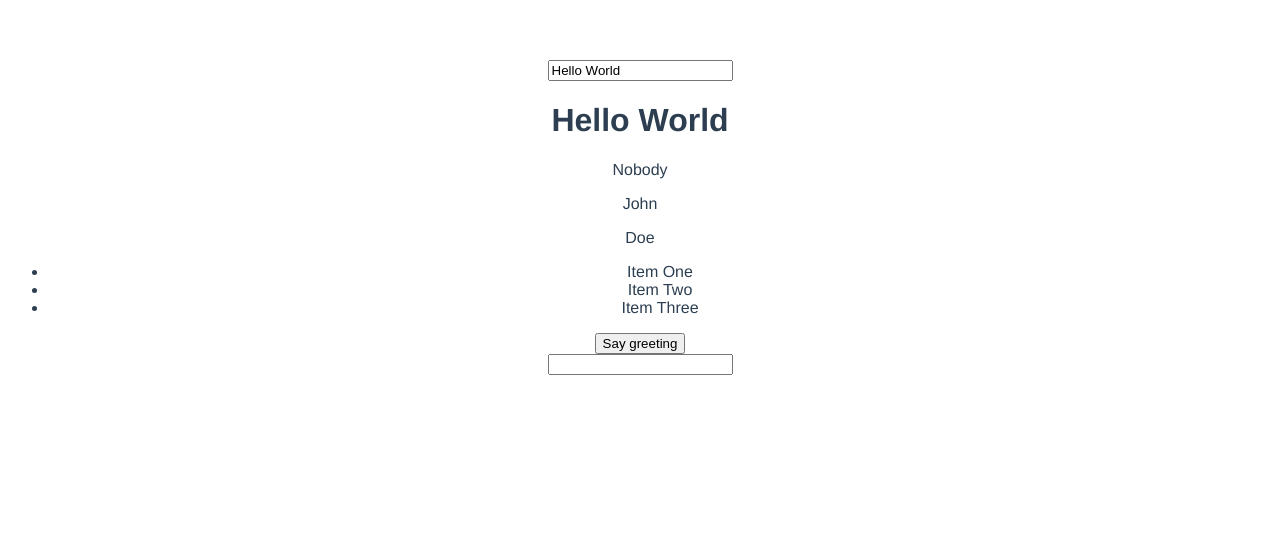
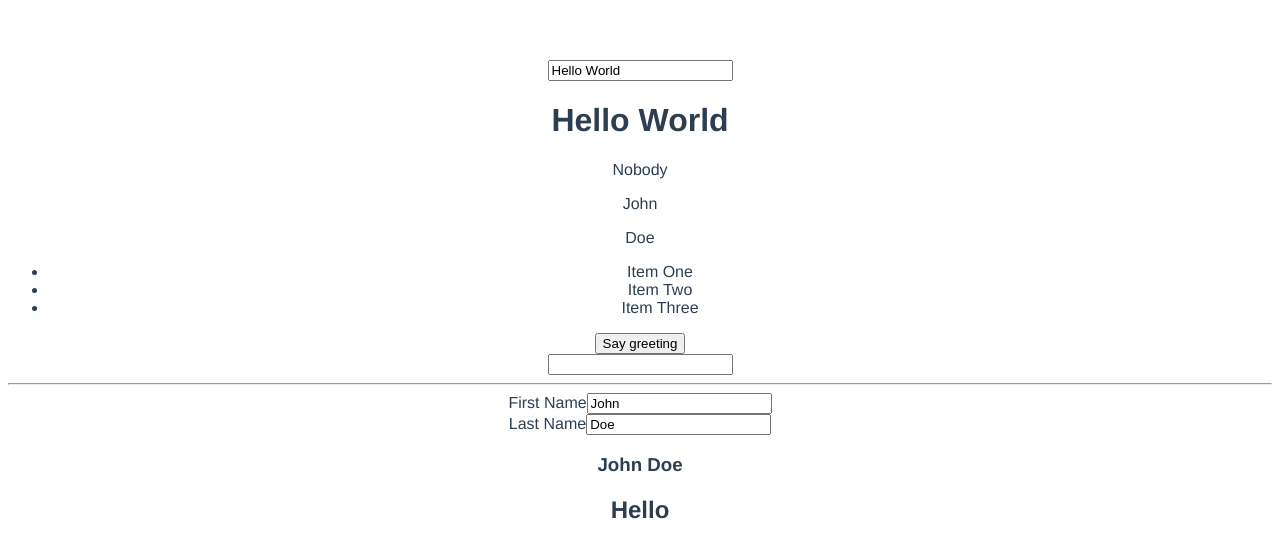
Before and after one commit to falondarville/vue-app, a Vue app: page / in a window 1280 px wide. Shown: the top 558 px of the page. Built offline with nearby package versions, Linux system fonts and the light colour scheme.

Commit message:
add props and computed

```diff
--- a/src/App.vue
+++ b/src/App.vue
@@ -1,6 +1,6 @@
 <template>
   <div id="app">
-    <test></test>
+    <test msg='Hello'></test>
     <router-view/>
   </div>
 </template>
--- a/src/components/test.vue
+++ b/src/components/test.vue
@@ -16,14 +16,31 @@
 		</ul>
 		<button v-on:click='greet("Hello World")'>Say greeting</button>
 		<br />
-		<input type="text" v-on:keyup='pressKey'>
+		<input type="text" v-on:keyup='pressKey' v-on:keyup.enter='enterhit'>
+		<hr />
 
+
+		<label for="">First Name</label>
+		<input type="text" v-model='user.firstName'>
+		<br />
+		<label for="">Last Name</label>
+		<input type="text" v-model='user.lastName'>
+
+		<h3>{{fullName}}</h3>
+		<!-- since this is a property, as defined below, you can pass it in the App.vue file -->
+		<h2>{{msg}}</h2>
 	</div>
 </template>
 
 <script>
 	export default {
 		name: 'Test',
+		props: {
+			msg: {
+				type: String,
+				default: 'Foobar'
+			}
+		},
 		data() {
 			return {
 				title: 'Hello World',
@@ -45,6 +62,14 @@
 			},
 			pressKey: function(e){
 				console.log(e.target.value);
+			},
+			enterhit: function(){
+				console.log('You hit enter');
+			}
+		},
+		computed: {
+			fullName: function(){
+				return this.user.firstName + ' ' + this.user.lastName;
 			}
 		}
 	}
```
